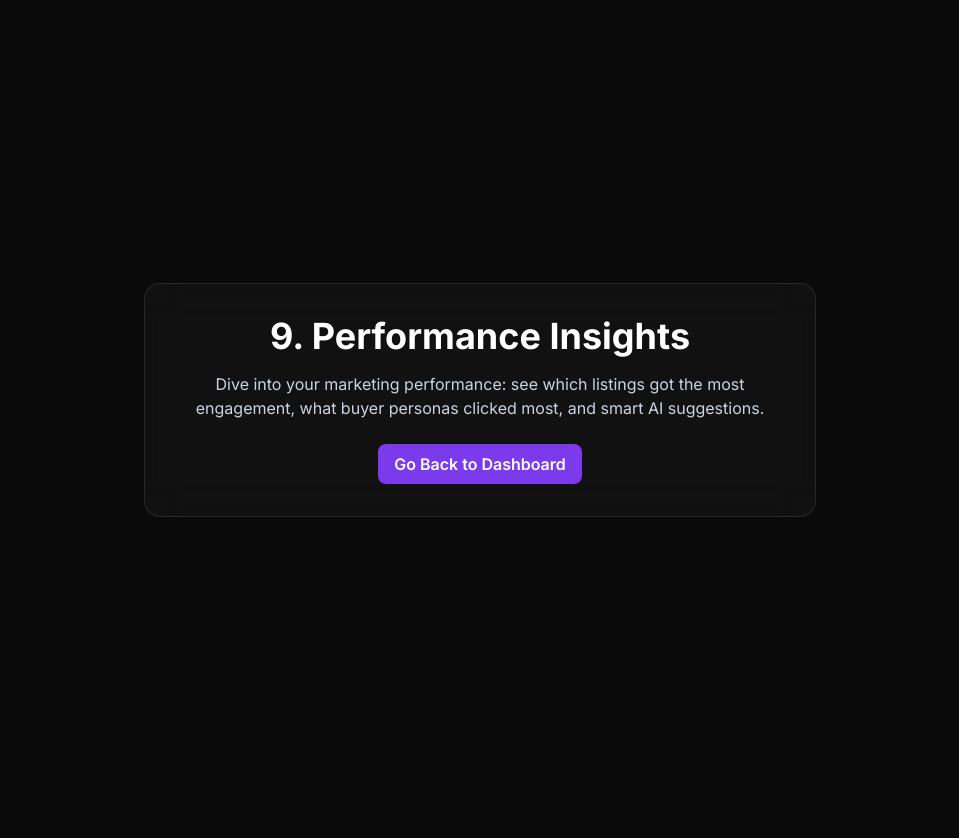
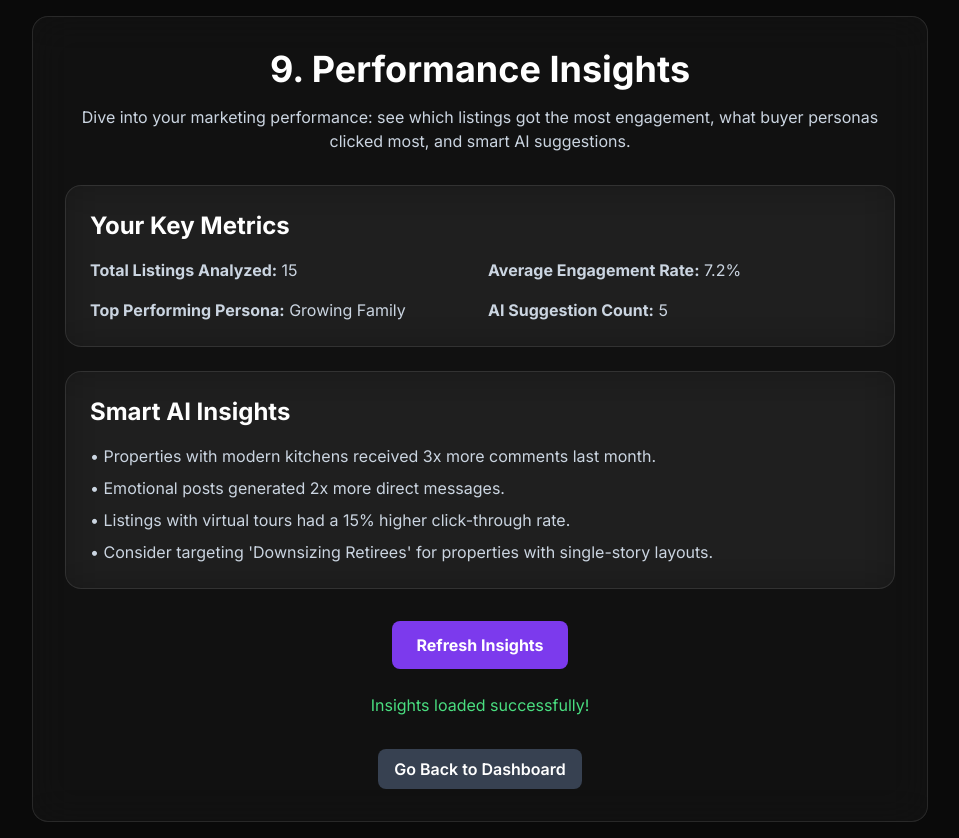
Before and after one commit to voycebutler18/VoyceFeed, a Flask app: page /performance_insights in a window 1280 px wide. Shown: the whole page, without its empty margins (160-1119 px from the left). Before the commit the page ends 517 px from the top, so only its background shows below. Run offline with Flask 2, Linux system fonts and the light colour scheme; some libraries are stand-ins or nearby versions.

Commit message:
Update performance_insights.html

```diff
--- a/templates/performance_insights.html
+++ b/templates/performance_insights.html
@@ -11,13 +11,101 @@
         .glass-pane { background: rgba(255, 255, 255, 0.03); backdrop-filter: blur(20px); border: 1px solid rgba(255, 255, 255, 0.1); border-radius: 1rem; }
     </style>
 </head>
-<body class="min-h-screen flex flex-col items-center justify-center p-4">
-    <div class="glass-pane p-8 max-w-2xl w-full text-center">
+<body class="min-h-screen flex flex-col items-center p-4">
+    <div class="glass-pane p-8 max-w-4xl w-full text-center">
         <h1 class="text-4xl font-bold text-white mb-4">9. Performance Insights</h1>
         <p class="text-slate-300 mb-6">Dive into your marketing performance: see which listings got the most engagement, what buyer personas clicked most, and smart AI suggestions.</p>
-        <button onclick="window.history.back()" class="bg-violet-600 hover:bg-violet-700 text-white font-semibold py-2 px-4 rounded-lg transition-colors">
+
+        <div class="mt-8 space-y-6">
+            <div class="glass-pane p-6 text-left">
+                <h3 class="text-2xl font-bold text-white mb-4">Your Key Metrics</h3>
+                <div id="metrics-display" class="grid grid-cols-1 md:grid-cols-2 gap-4 text-slate-300">
+                    <p><strong>Total Listings Analyzed:</strong> <span id="total-listings">0</span></p>
+                    <p><strong>Average Engagement Rate:</strong> <span id="avg-engagement">0%</span></p>
+                    <p><strong>Top Performing Persona:</strong> <span id="top-persona">N/A</span></p>
+                    <p><strong>AI Suggestion Count:</strong> <span id="ai-suggestions-count">0</span></p>
+                </div>
+            </div>
+
+            <div class="glass-pane p-6 text-left">
+                <h3 class="text-2xl font-bold text-white mb-4">Smart AI Insights</h3>
+                <div id="insights-display" class="text-slate-300 space-y-2">
+                    <p>Click "Refresh Insights" to load your latest performance data and AI-driven recommendations.</p>
+                    <!-- Insights will be dynamically loaded here -->
+                </div>
+            </div>
+        </div>
+
+        <button id="refresh-insights-button" class="mt-8 bg-violet-600 hover:bg-violet-700 text-white font-bold py-3 px-6 rounded-lg transition-colors">
+            Refresh Insights
+        </button>
+
+        <div id="response-message" class="mt-6 text-center text-green-400 hidden"></div>
+
+        <button onclick="window.history.back()" class="mt-8 bg-gray-700 hover:bg-gray-600 text-white font-semibold py-2 px-4 rounded-lg transition-colors">
             Go Back to Dashboard
         </button>
     </div>
+
+    <script>
+        document.getElementById('refresh-insights-button').addEventListener('click', async function() {
+            const responseMessageDiv = document.getElementById('response-message');
+            responseMessageDiv.classList.add('hidden'); // Hide previous messages
+
+            try {
+                const response = await fetch('/api/get_performance_insights', {
+                    method: 'GET', // Using GET for fetching data
+                    headers: { 'Content-Type': 'application/json' }
+                });
+
+                const result = await response.json();
+
+                if (result.success) {
+                    // Update metrics
+                    document.getElementById('total-listings').textContent = result.data.totalListings;
+                    document.getElementById('avg-engagement').textContent = result.data.avgEngagement;
+                    document.getElementById('top-persona').textContent = result.data.topPersona;
+                    document.getElementById('ai-suggestions-count').textContent = result.data.aiSuggestionsCount;
+
+                    // Update insights
+                    const insightsDisplay = document.getElementById('insights-display');
+                    insightsDisplay.innerHTML = ''; // Clear previous insights
+                    if (result.data.insights.length > 0) {
+                        result.data.insights.forEach(insight => {
+                            const p = document.createElement('p');
+                            p.textContent = `• ${insight}`;
+                            insightsDisplay.appendChild(p);
+                        });
+                    } else {
+                        insightsDisplay.innerHTML = '<p class="text-slate-500">No new insights available.</p>';
+                    }
+
+                    responseMessageDiv.textContent = result.message;
+                    responseMessageDiv.classList.remove('hidden');
+                } else {
+                    showMessageBox("Failed to load insights: " + (result.error || "Unknown error"));
+                }
+            } catch (error) {
+                showMessageBox("An error occurred while fetching insights: " + error.message);
+            }
+        });
+
+        function showMessageBox(message) {
+            const messageBox = document.createElement('div');
+            messageBox.className = 'fixed inset-0 bg-black bg-opacity-75 flex items-center justify-center z-50';
+            messageBox.innerHTML = `
+                <div class="bg-gray-800 p-6 rounded-lg shadow-xl text-center">
+                    <p class="text-white text-lg mb-4">${message}</p>
+                    <button class="bg-violet-600 hover:bg-violet-700 text-white font-bold py-2 px-4 rounded-lg" onclick="this.closest('.fixed').remove()">OK</button>
+                </div>
+            `;
+            document.body.appendChild(messageBox);
+        }
+
+        // Initial load of insights when page loads (optional, can be removed if you only want manual refresh)
+        document.addEventListener('DOMContentLoaded', () => {
+            document.getElementById('refresh-insights-button').click();
+        });
+    </script>
 </body>
 </html>
```
